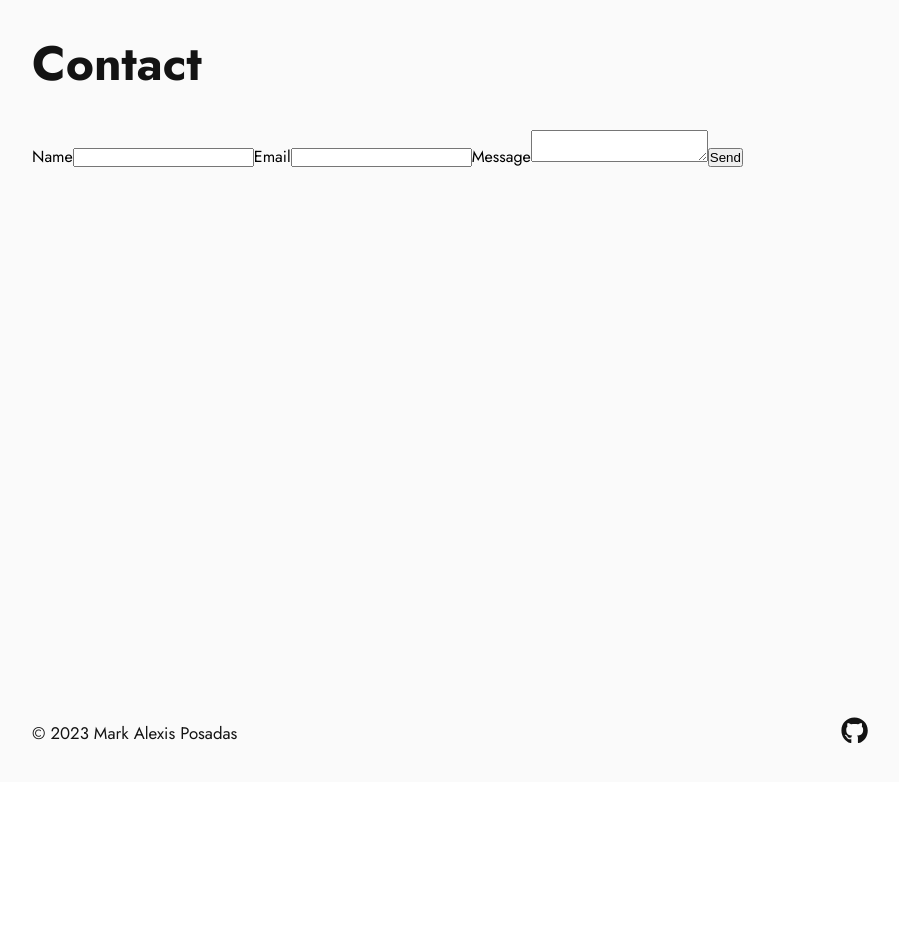
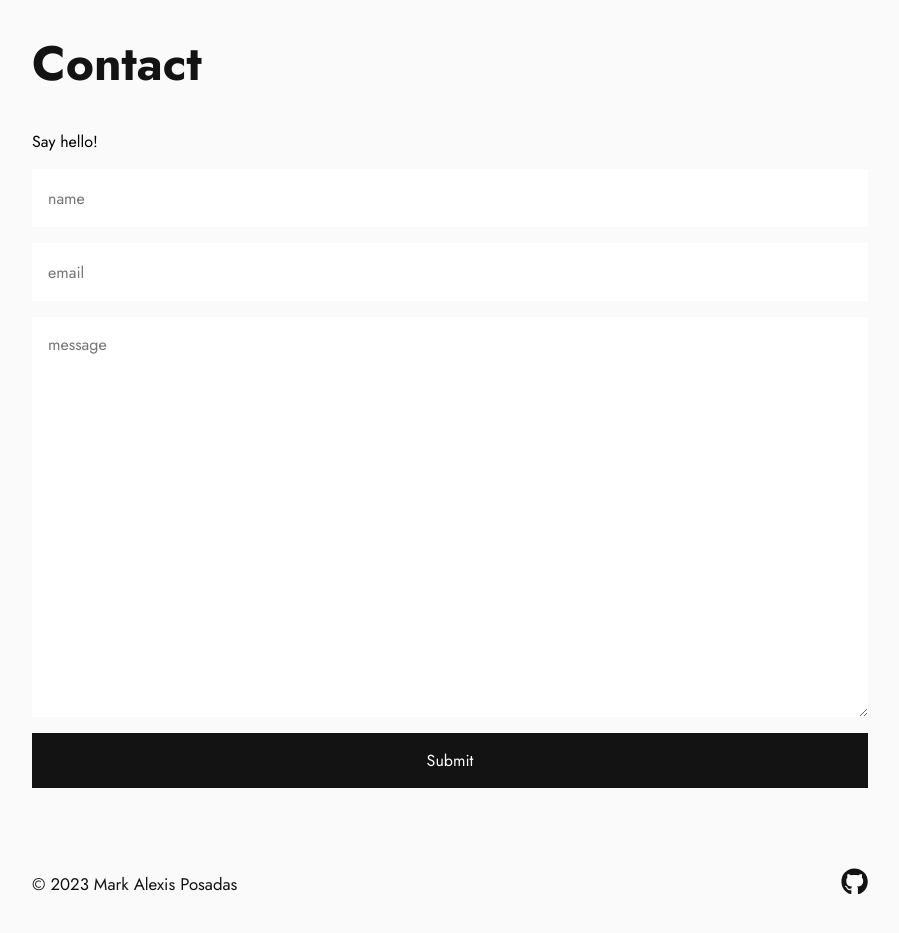
Before and after one commit to Mark-Alexis-Posadas/react-portfolio, a React (Vite) app: page / in a window 1280 px wide. Shown: the part 4400-5333 px from the top of the page, without its empty margins (190-1089 px from the left). Before the commit the page ends 5182 px from the top, so only its background shows below. Built offline with nearby package versions, Linux system fonts and the light colour scheme.

Commit message:
added contact form validation

```diff
--- a/package.json
+++ b/package.json
@@ -22,6 +22,7 @@
     "react-icons": "^4.8.0",
     "react-router-dom": "^6.10.0",
     "react-scroll": "^1.8.9",
+    "react-toastify": "^9.1.2",
     "sort-by": "^1.2.0",
     "styled-components": "^5.3.9"
   },
--- a/src/Layout.jsx
+++ b/src/Layout.jsx
@@ -18,6 +18,7 @@ const lightTheme = {
   textColor: "#131313",
   secondaryColor: "#fff",
   tags: "#999",
+  input: "#fff",
 };
 
 const darkTheme = {
@@ -26,6 +27,7 @@ const darkTheme = {
   textColor: "#fff",
   secondaryColor: "#701dc9",
   tags: "#fff",
+  input: "#263238",
 };
 
 const Layout = () => {
--- a/src/components/Contact/Contact.jsx
+++ b/src/components/Contact/Contact.jsx
@@ -1,14 +1,62 @@
-import React, { useRef } from "react";
+import React, { useState, useRef } from "react";
 import emailjs from "@emailjs/browser";
-import { SectionHeading, Wrapper } from "../../styles/createGlobalStyle";
-import { ContactSection } from "../../styles/Contact/Contact.style";
+import "react-toastify/dist/ReactToastify.css";
+
+import { ToastContainer, toast } from "react-toastify";
+
+import {
+  FormInput,
+  FormTextArea,
+  SectionHeading,
+  Wrapper,
+} from "../../styles/createGlobalStyle";
+import {
+  ContactSection,
+  FormInputContainer,
+} from "../../styles/Contact/Contact.style";
 
 export default function Contact() {
+  const [state, setState] = useState({
+    name: "",
+    email: "",
+    textarea: "",
+    nameError: "",
+    emailError: "",
+  });
+
+  const validateName = () => {
+    let nameError = "";
+    if (!state.name.trim()) {
+      nameError = "Name is required";
+    }
+    setState({ ...state, nameError });
+    return nameError;
+  };
+
+  const validateEmail = () => {
+    let emailError = "";
+    if (!state.email.trim()) {
+      emailError = "Email is required";
+    } else if (!/^[^\s@]+@[^\s@]+\.[^\s@]+$/.test(state.email)) {
+      emailError = "Email is invalid";
+    }
+    setState({ ...state, emailError });
+    return emailError;
+  };
+
+  const validate = () => {
+    let nameError = validateName();
+    let emailError = validateEmail();
+    return !nameError && !emailError;
+  };
+
   const form = useRef();
 
-  const sendEmail = (e) => {
+  const handleSubmit = (e) => {
     e.preventDefault();
+    const isValid = validate();
 
+    if (isValid) {
       emailjs
         .sendForm(
           "service_mxfvfqc",
@@ -19,26 +67,95 @@ export default function Contact() {
         .then(
           (result) => {
             console.log(result.text);
-          console.log("message sent");
+            toast.success("Form submitted successfully!");
+            setState({
+              name: "",
+              email: "",
+              textarea: "",
+              nameError: "",
+              emailError: "",
+            });
           },
           (error) => {
             console.log(error.text);
           }
         );
+    }
+  };
+
+  const handleNameChange = (e) => {
+    setState({ ...state, name: e.target.value });
+    if (state.nameError && e.target.value.trim() === state.name) {
+      setState({ ...state, nameError: "" });
+    }
+  };
+
+  const handleEmailChange = (e) => {
+    setState({ ...state, email: e.target.value });
+    if (state.emailError && e.target.value.trim() === state.email) {
+      setState({ ...state, emailError: "" });
+    }
+  };
+
+  const handleBlur = (e) => {
+    if (e.target.name === "user_name") {
+      validateName();
+    } else if (e.target.name === "user_email") {
+      validateEmail();
+    }
   };
 
   return (
     <ContactSection id="contact">
+      <ToastContainer />
       <Wrapper>
         <SectionHeading>Contact</SectionHeading>
-        <form ref={form} onSubmit={sendEmail}>
-          <label>Name</label>
-          <input type="text" name="user_name" />
-          <label>Email</label>
-          <input type="email" name="user_email" />
-          <label>Message</label>
-          <textarea name="message" />
-          <input type="submit" value="Send" />
+        <form ref={form} onSubmit={handleSubmit}>
+          <fieldset>
+            <legend>Say hello!</legend>
+            <FormInputContainer>
+              <FormInput
+                type="text"
+                name="user_name"
+                placeholder="name"
+                value={state.name}
+                onChange={handleNameChange}
+                onBlur={handleBlur}
+              />
+              <div style={{ color: "red" }}>{state.nameError}</div>
+            </FormInputContainer>
+            <FormInputContainer>
+              <FormInput
+                type="email"
+                name="user_email"
+                placeholder="email"
+                value={state.email}
+                onChange={handleEmailChange}
+                onBlur={handleBlur}
+              />
+              <div style={{ color: "red" }}>{state.emailError}</div>
+            </FormInputContainer>
+            <FormInputContainer>
+              <FormTextArea
+                name="message"
+                placeholder="message"
+                value={state.textarea}
+                onChange={(e) =>
+                  setState({ ...state, textarea: e.target.value })
+                }
+              />
+            </FormInputContainer>
+
+            <FormInput
+              type="submit"
+              value="Submit"
+              onKeyPress={(e) => {
+                if (e.key === "Enter") {
+                  handleSubmit(e);
+                }
+              }}
+            />
+          </fieldset>
         </form>
       </Wrapper>
     </ContactSection>
--- a/src/styles/Contact/Contact.style.js
+++ b/src/styles/Contact/Contact.style.js
@@ -4,10 +4,7 @@ export const ContactSection = styled.section`
   min-height: calc(100vh - 6rem);
   fieldset {
     border: none;
-    p {
-      margin: 1rem 0;
-      display: flex;
-      flex-direction: column;
+    div {
       textarea {
         padding: 1rem;
         min-height: 400px;
@@ -18,7 +15,7 @@ export const ContactSection = styled.section`
         }
       }
     }
-    button {
+    input[type="submit"] {
       background-color: ${(props) => props.theme.textColor};
       color: ${(props) => props.theme.secondaryColor};
       border: none;
@@ -31,3 +28,9 @@ export const ContactSection = styled.section`
     }
   }
 `;
+
+export const FormInputContainer = styled.div`
+  margin: 1rem 0;
+  display: flex;
+  flex-direction: column;
+`;
--- a/src/styles/createGlobalStyle.js
+++ b/src/styles/createGlobalStyle.js
@@ -27,12 +27,17 @@ export const Paragraph = styled.p`
 `;
 
 export const FormInput = styled.input`
+  background-color: ${(props) => props.theme.input};
   padding: 1rem;
   border: none;
   &::placeholder {
     font-family: Jost, sans-serif;
     font-size: 1rem;
   }
+`;
+
+export const FormTextArea = styled.textarea`
+  background-color: ${(props) => props.theme.input};
 `;
 
 export const Card = styled.article`
@@ -121,6 +126,15 @@ const GlobalStyle = createGlobalStyle`
       color: red;
     }
   }
+
+  input,button,textarea {
+    font-family: "Jost", sans-serif;
+    font-size: 1.1rem;
+  }
+
+  .Toastify__toast--success {
+    font-family: "Jost", sans-serif;
+  }
 `;
 
 export default GlobalStyle;
```
Also changed, not shown: 1 other file (tests, documents, lock files or other folders). Lines whose indentation alone changed are shown as unchanged.
